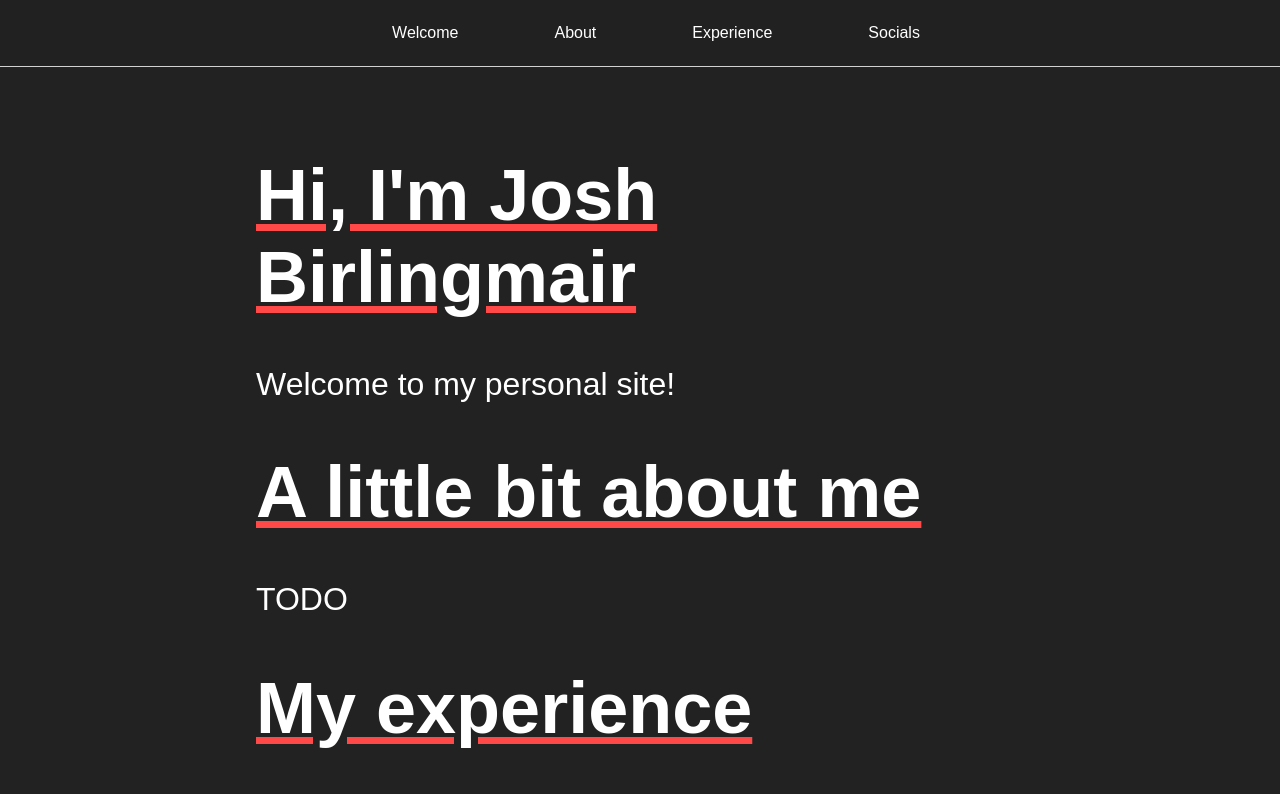
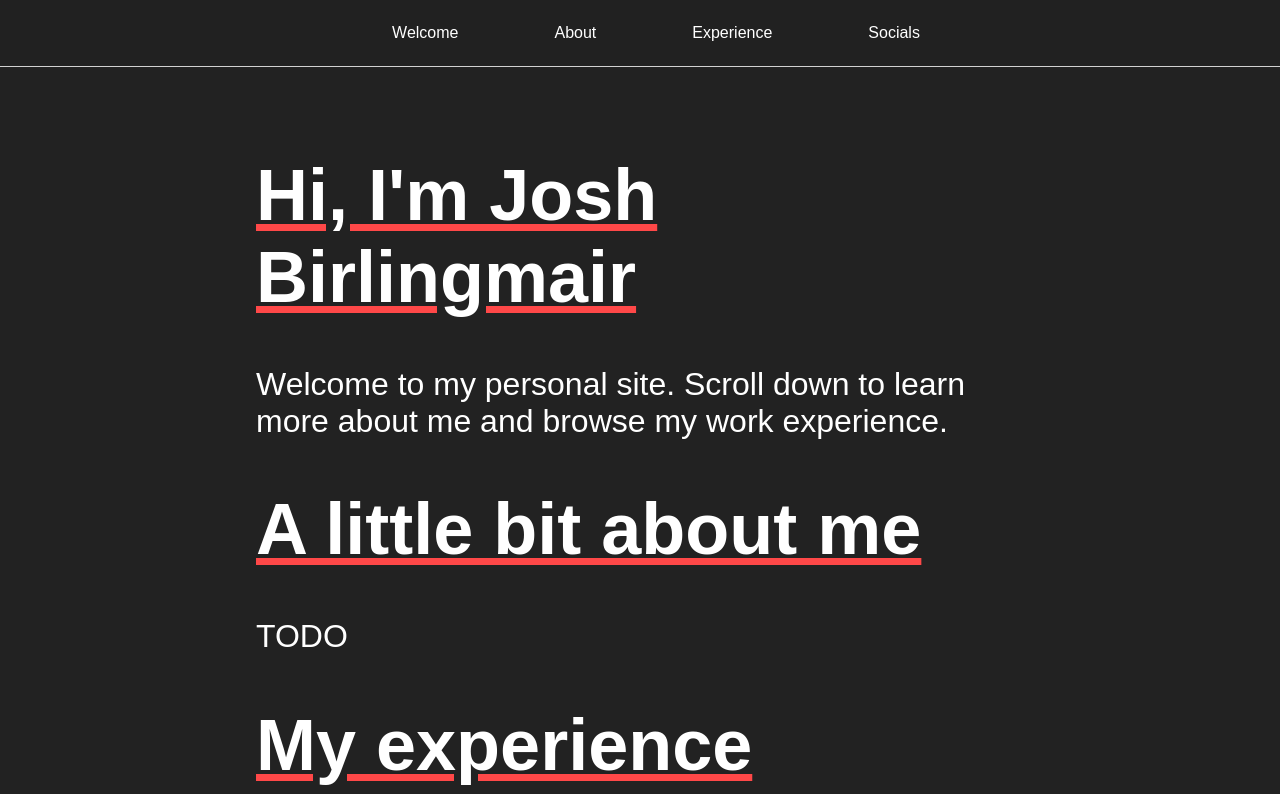
Before and after one commit to joshbmair/joshbmair.github.io, a Gatsby site: page / in a window 1280 px wide. Shown: the top 794 px of the page. Built offline with nearby package versions, Linux system fonts and the light colour scheme; Gatsby itself is replaced by a stand-in of ours.

Commit message:
Add more to welcome component

```diff
--- a/src/components/sections/Welcome.js
+++ b/src/components/sections/Welcome.js
@@ -4,7 +4,7 @@ export default function Welcome() {
   return (
     <>
       <h1>Hi, I'm Josh Birlingmair</h1>
-      <p>Welcome to my personal site!</p>
+      <p>Welcome to my personal site. Scroll down to learn more about me and browse my work experience.</p>
     </>
   );
 }
```
